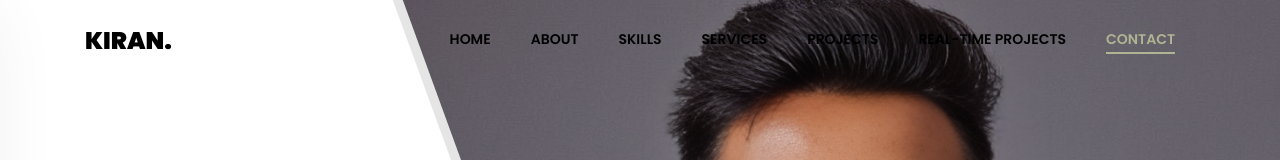
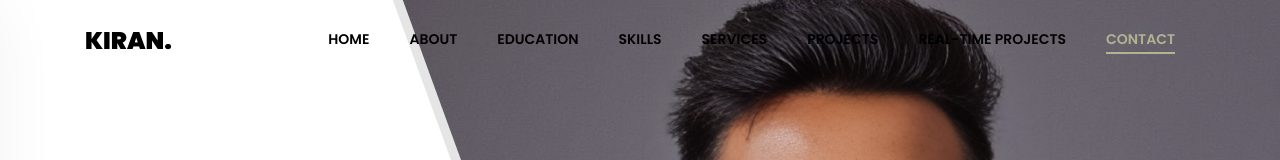
Before and after one commit to Kirankiru9475/Kiran_personal_portfolio-, a plain HTML site: page index.html in a window 1280 px wide. Shown: the top 160 px of the page. Drawn offline with Linux system fonts and the light colour scheme; some packages are replaced by stand-ins of ours; no server answers; files whose address does not match are found by name.

Commit message:
index.html

```diff
--- a/index.html
+++ b/index.html
@@ -32,6 +32,7 @@
 				<ul class="navbar-nav nav ml-auto">
 					<li class="nav-item"><a href="#home-section" class="nav-link"><span>Home</span></a></li>
 					<li class="nav-item"><a href="#about-section" class="nav-link"><span>About</span></a></li>
+					<li class="nav-item"><a href="#Education-section" class="nav-link"><span>Education</span></a></li>
 					<li class="nav-item"><a href="#skills-section" class="nav-link"><span>Skills</span></a></li>
 					<li class="nav-item"><a href="#services-section" class="nav-link"><span>Services</span></a></li>
 					<li class="nav-item"><a href="#projects-section" class="nav-link"><span>Projects</span></a></li>
```
